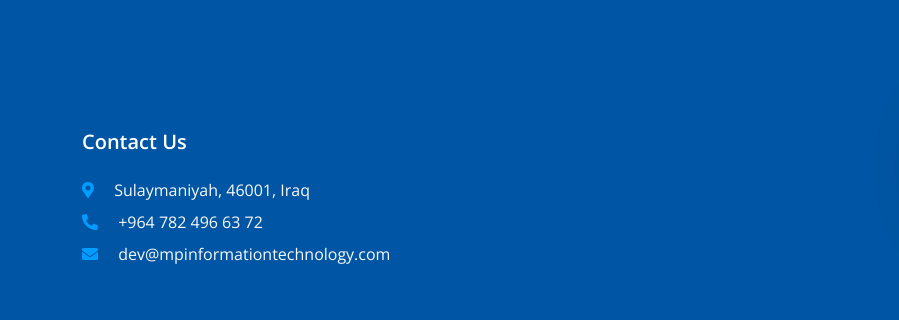
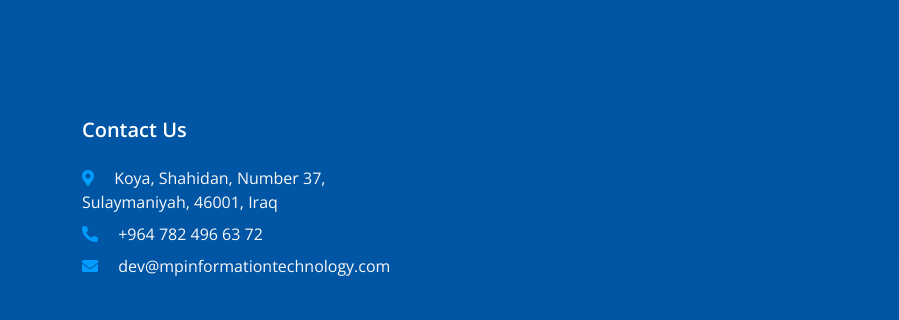
Before and after one commit to mhamad1235/MP-, a plain HTML site: page index.html in a window 1280 px wide. Shown: the part 3601-3921 px from the top of the page, 0-899 px from the left. Drawn offline with nearby package versions, Linux system fonts and the light colour scheme.

Commit message:
update location

```diff
--- a/index.html
+++ b/index.html
@@ -503,7 +503,7 @@
 
         <p class="mb-2">
             <i class="fa fa-map-marker-alt me-3 text-primary"></i>
-            Sulaymaniyah, 46001, Iraq
+            Koya, Shahidan, Number 37, Sulaymaniyah, 46001, Iraq
         </p>
 
         <p class="mb-2">
```
